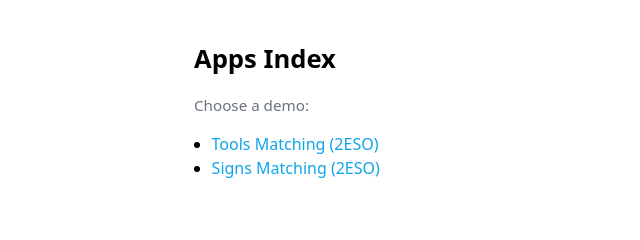
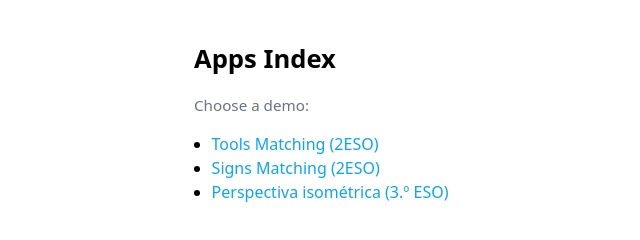
Before and after one commit to mpassalacqua01/apps, a plain HTML site: page index.html in a window 1280 px wide. Shown: the whole page, without its empty margins (16-656 px from the left). Drawn offline with Linux system fonts and the light colour scheme.

Commit message:
Enlaza la actividad de perspectiva isométrica en el índice

```diff
--- a/index.html
+++ b/index.html
@@ -23,6 +23,7 @@
   <ul>
     <li><a href="tools-matching/index.html">Tools Matching (2ESO)</a></li>
     <li><a href="signs-matching/index.html">Signs Matching (2ESO)</a></li>
+    <li><a href="perspectiva-isometrica/index.html" lang="es">Perspectiva isométrica (3.º ESO)</a></li>
   </ul>
 </body>
 </html>
```
